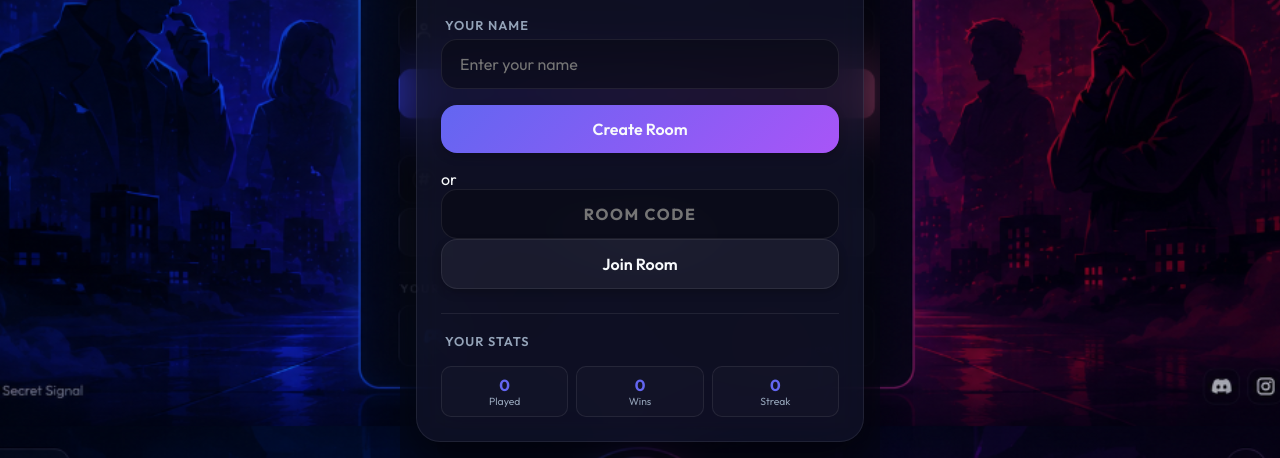
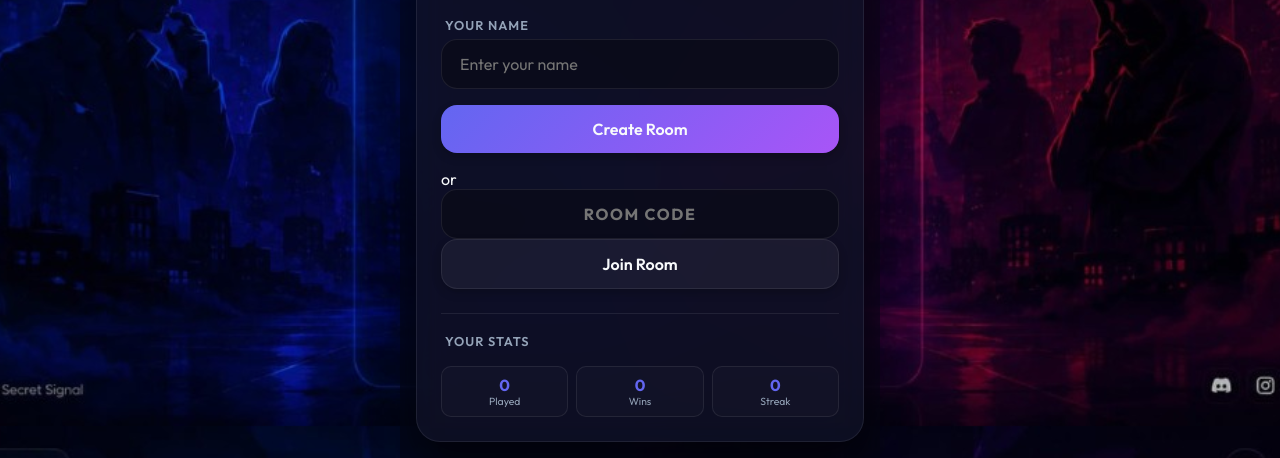
Before and after one commit to IchigoxBankai/guess-imposter, a website: page public/index.html in a window 1280 px wide. Shown: the part 374-832 px from the top of the page. Drawn offline with nearby package versions, Linux system fonts and the light colour scheme; no server answers.

Commit message:
Replace mockup background with clean empty panel background

```diff
--- a/public/style.css
+++ b/public/style.css
@@ -36,7 +36,7 @@
 
 body {
   font-family: var(--font-main);
-  background-image: url('bg-mockup.png');
+  background-image: url('bg-clean.jpg');
   background-size: cover;
   background-position: center center;
   background-repeat: no-repeat;
```
Also changed, not shown: public/bg-clean.jpg (added), public/bg-mockup.png (deleted).
